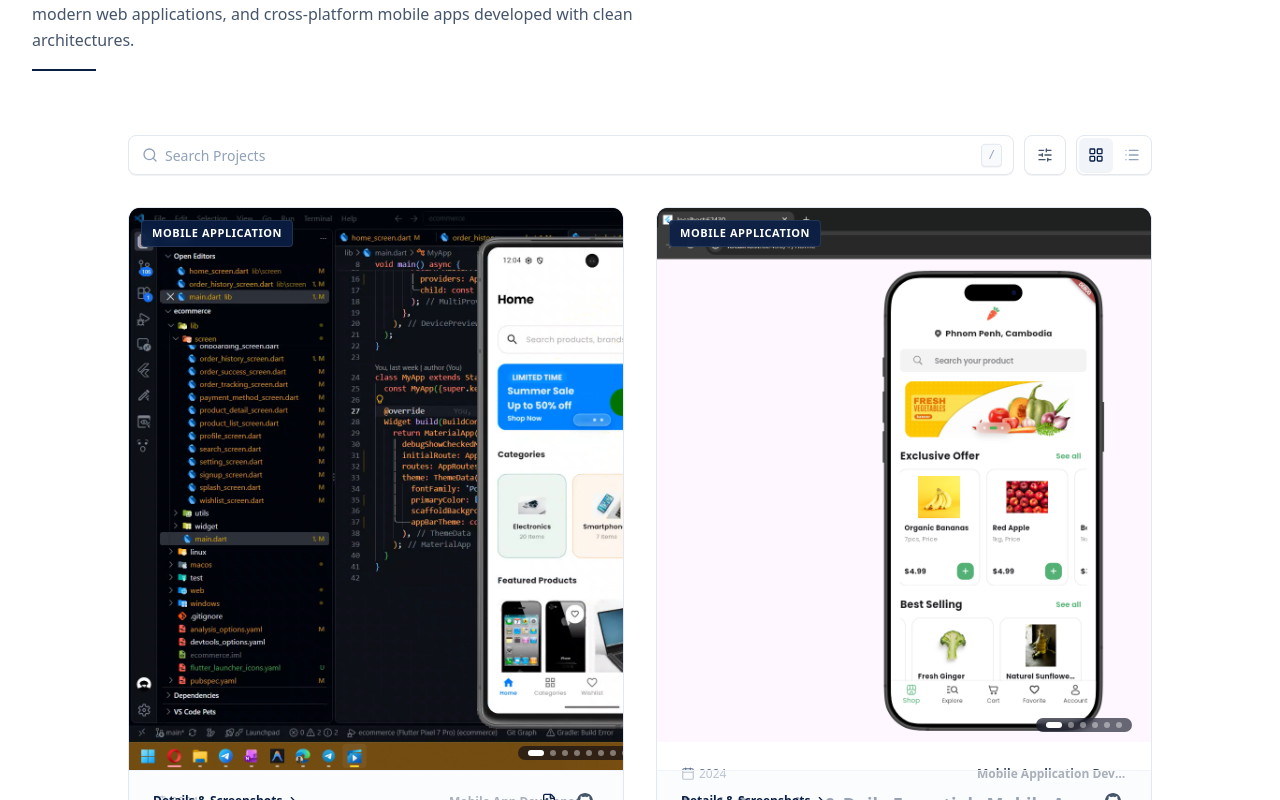
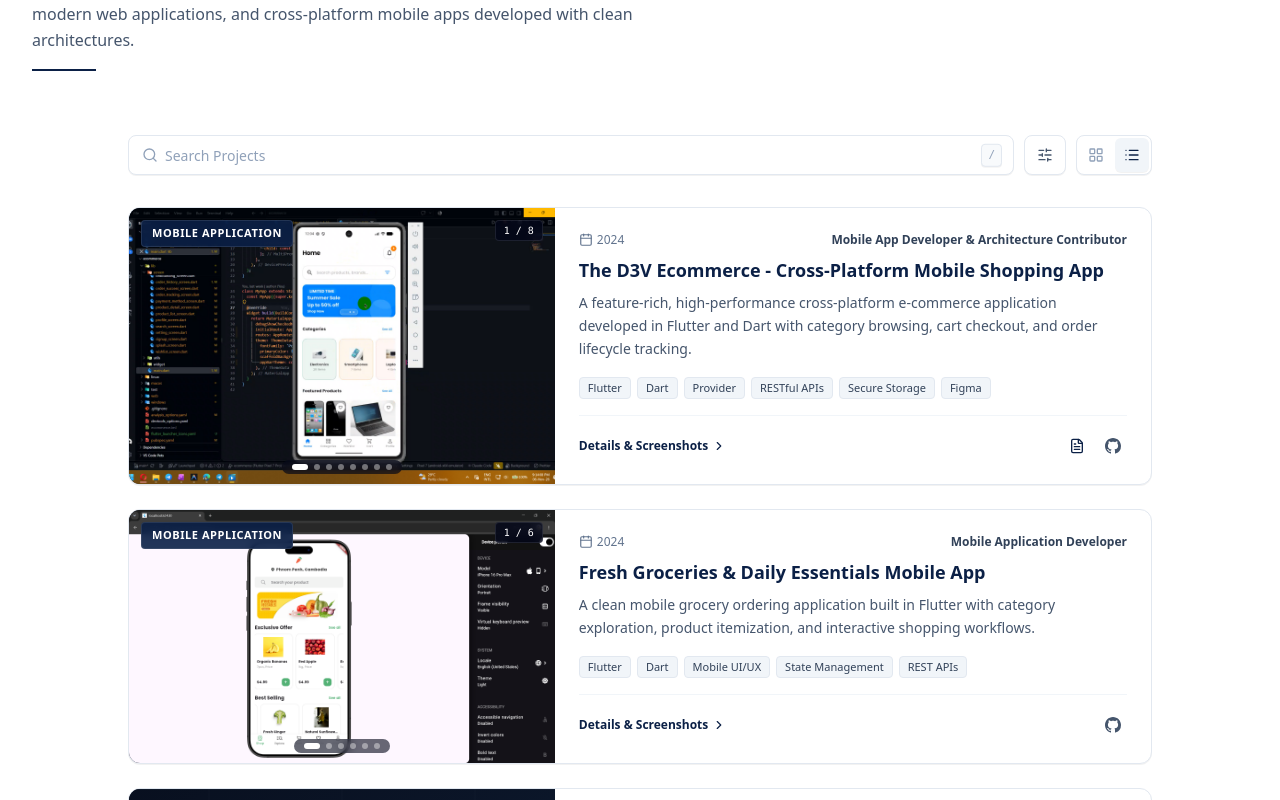
Before and after one commit to devitnang/Nang-Devit_MIS_Portfolio, a Next.js app: page / in a window 1280 px wide. Shown: the part 3340-4140 px from the top of the page. Built offline with nearby package versions, Linux system fonts and the light colour scheme.

Commit message:
feat: set horizontal List view as default layout for Featured Projects

```diff
--- a/src/components/sections/ProjectsSection.tsx
+++ b/src/components/sections/ProjectsSection.tsx
@@ -12,7 +12,7 @@ import { RotateCcw } from "lucide-react";
 export function ProjectsSection() {
   const [selectedCategory, setSelectedCategory] = useState<string>("All");
   const [searchQuery, setSearchQuery] = useState<string>("");
-  const [viewMode, setViewMode] = useState<"grid" | "list">("grid");
+  const [viewMode, setViewMode] = useState<"grid" | "list">("list");
   const [activeModalProject, setActiveModalProject] = useState<Project | null>(null);
 
   // Dynamic categories with counts
--- a/src/components/ui/ProjectCard.tsx
+++ b/src/components/ui/ProjectCard.tsx
@@ -70,13 +70,18 @@ export function ProjectCard({
     setTouchEndX(null);
   };
 
-  const renderSlider = () => (
+  const renderSlider = (isList = false) => (
     <div
       onClick={() => onOpenModal(project)}
       onTouchStart={handleTouchStart}
       onTouchMove={handleTouchMove}
       onTouchEnd={handleTouchEnd}
-      className="relative aspect-16/10 h-full min-h-[220px] bg-slate-900 overflow-hidden cursor-pointer group/img select-none"
+      className={cn(
+        "relative w-full bg-slate-900 overflow-hidden cursor-pointer group/img select-none",
+        isList
+          ? "aspect-16/10 md:aspect-auto h-full min-h-[220px]"
+          : "aspect-16/10 h-full min-h-[220px]"
+      )}
       title="Click to expand gallery"
     >
       {images.length > 0 ? (
@@ -164,7 +169,7 @@ export function ProjectCard({
   if (viewMode === "list") {
     return (
       <div className="group rounded-xl bg-white dark:bg-[#0D182E] border border-slate-200 dark:border-slate-800 hover:border-slate-300 dark:hover:border-slate-700 shadow-2xs hover:shadow-lg transition-all duration-200 flex flex-col md:flex-row overflow-hidden">
-        <div className="md:w-5/12 shrink-0">{renderSlider()}</div>
+        <div className="md:w-5/12 shrink-0 relative min-h-[220px]">{renderSlider(true)}</div>
         <div className="p-6 md:w-7/12 flex flex-col justify-between">
           <div>
             <div className="flex items-center justify-between text-xs text-slate-500 dark:text-slate-400 mb-2">
```
